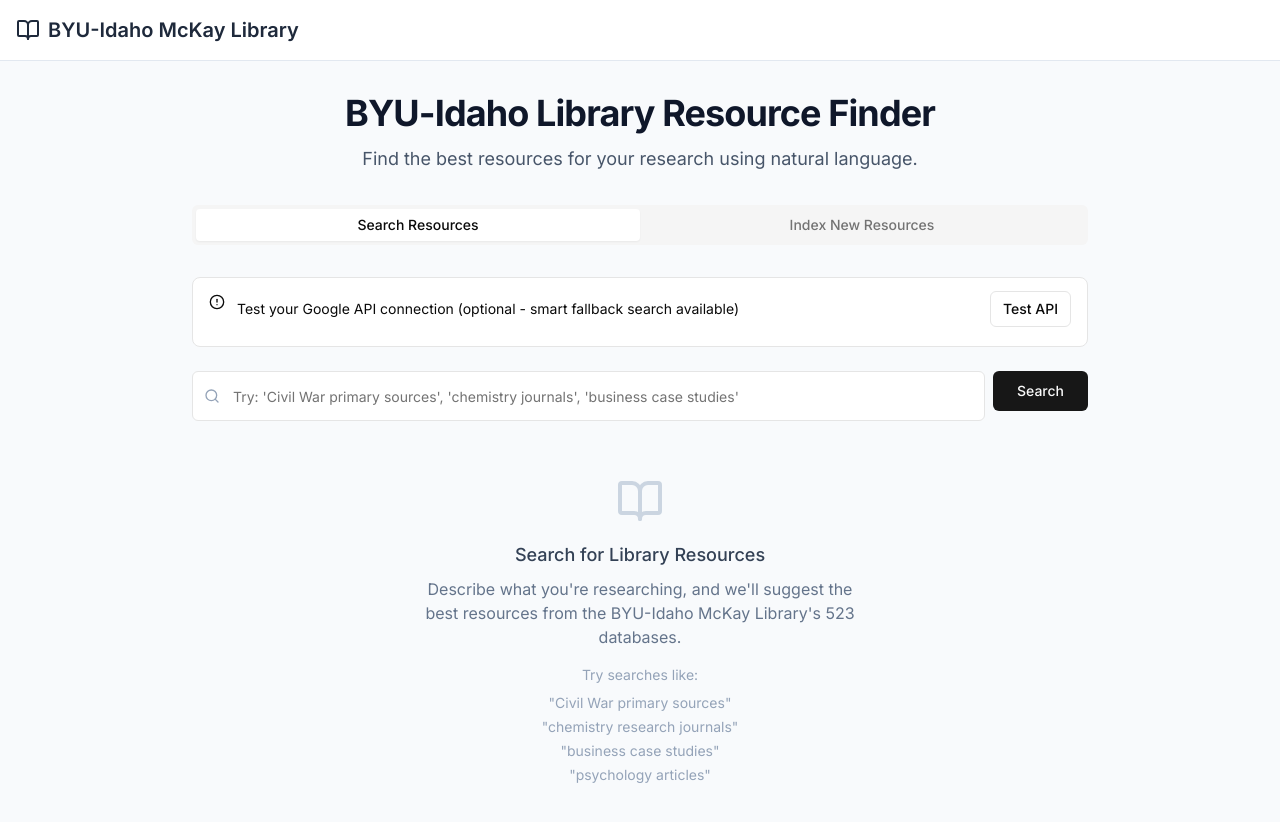
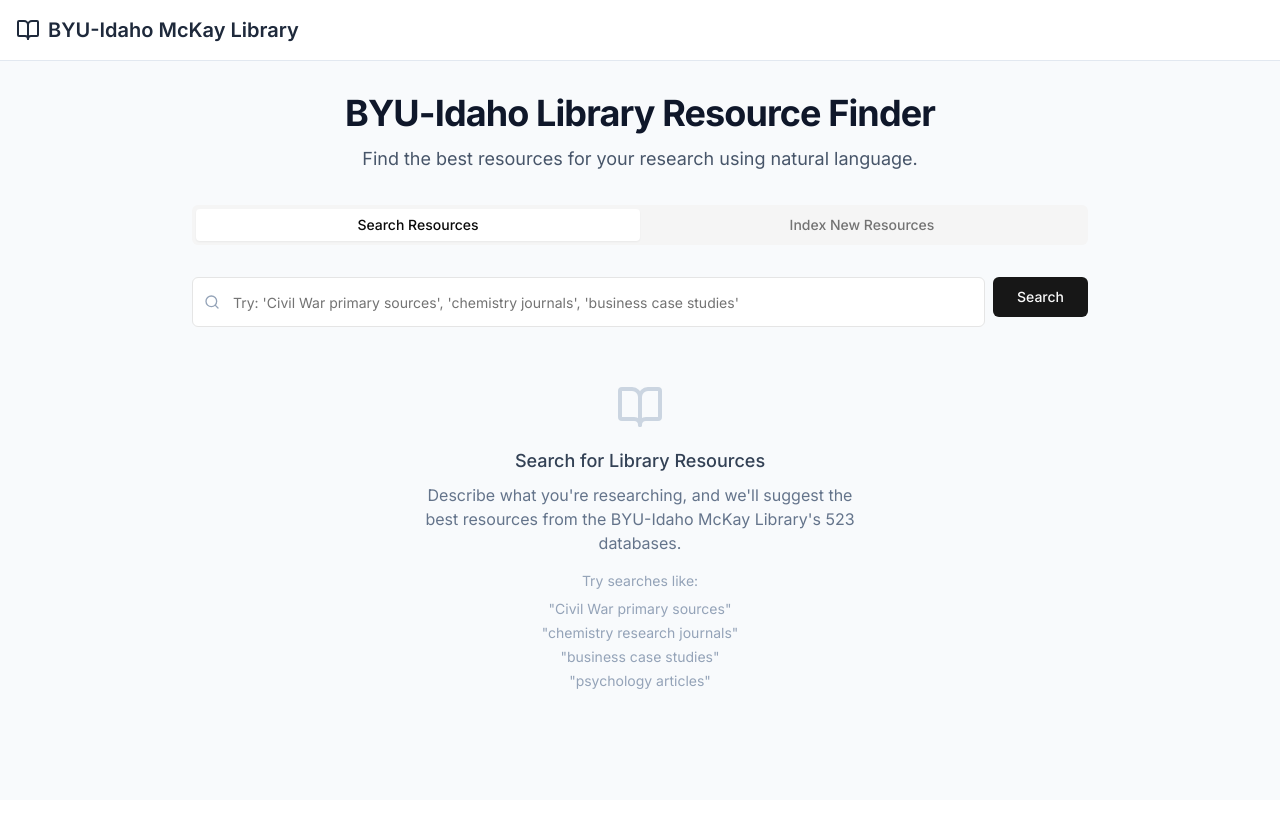
Before and after one commit to mckaymaclab/vercel-dbsearch-hn, a Next.js app: page / in a window 1280 px wide. Shown: the top 822 px of the page. After the commit the page ends 800 px from the top, so only its background shows below. Built offline with nearby package versions, Linux system fonts and the light colour scheme.

Commit message:
refactor: remove unused state and API status check from ResourceFinder component

```diff
--- a/app/page.tsx
+++ b/app/page.tsx
@@ -1,14 +1,10 @@
 "use client";
-
-import { useState } from "react";
 import { ResourceFinder } from "@/components/resource-finder";
 import { LibraryHeader } from "@/components/library-header";
 import { Tabs, TabsContent, TabsList, TabsTrigger } from "@/components/ui/tabs";
 import { ResourceIndexer } from "@/components/resource-indexer";
 
 export default function Home() {
-    const [apiKey, setApiKey] = useState<string | null>(null);
-
     return (
         <div className="min-h-screen bg-slate-50">
             <LibraryHeader />
--- a/components/resource-finder.tsx
+++ b/components/resource-finder.tsx
@@ -1,7 +1,5 @@
 "use client";
-
 import type React from "react";
-
 import { useState } from "react";
 import {
     Search,
@@ -146,30 +144,6 @@ export function ResourceFinder() {
 
     return (
         <div className="space-y-6">
-            {/* API Status Check */}
-            {!apiStatus.tested && (
-                <Alert>
-                    <AlertCircle className="h-4 w-4" />
-                    <AlertDescription className="flex items-center justify-between">
-                        <span>
-                            Test your Google API connection (optional - smart
-                            fallback search available)
-                        </span>
-                        <Button
-                            variant="outline"
-                            size="sm"
-                            onClick={testConnection}
-                            disabled={loading}
-                        >
-                            {loading ? (
-                                <Loader2 className="h-4 w-4 animate-spin mr-2" />
-                            ) : null}
-                            Test API
-                        </Button>
-                    </AlertDescription>
-                </Alert>
-            )}
-
             {apiStatus.tested && (
                 <Alert variant={apiStatus.working ? "default" : "destructive"}>
                     <AlertCircle className="h-4 w-4" />
```
